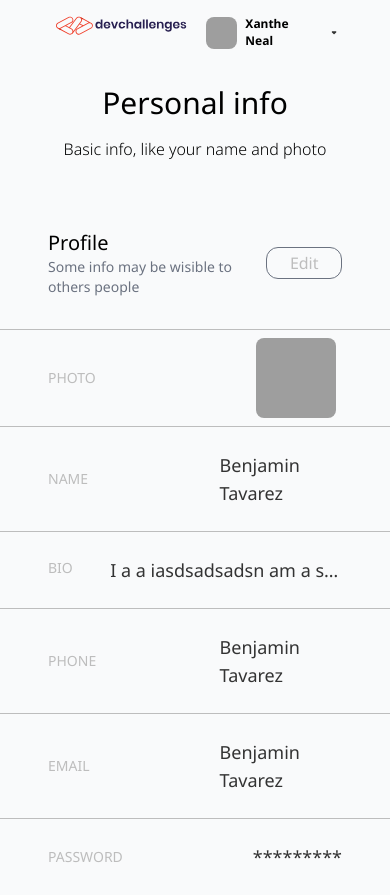
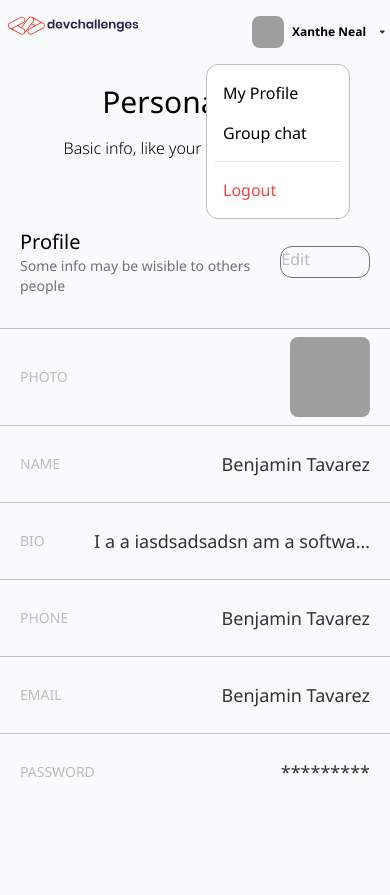
Before and after one commit to SirBeho/Autentification, a PHP site: page /profile.html in a window 390 px wide. After the commit the page ends 777 px from the top, so only its background shows below. Run offline with PHP 8.4, Linux system fonts and the light colour scheme; grey boxes are pictures that could not be loaded.

Commit message:
profile edit

```diff
--- a/css/output.css
+++ b/css/output.css
@@ -534,6 +534,54 @@ video {
   --tw-backdrop-sepia:  ;
 }
 
+.absolute {
+  position: absolute;
+}
+
+.relative {
+  position: relative;
+}
+
+.bottom-0 {
+  bottom: 0px;
+}
+
+.left-0 {
+  left: 0px;
+}
+
+.bottom-96 {
+  bottom: 24rem;
+}
+
+.left-96 {
+  left: 24rem;
+}
+
+.right-0 {
+  right: 0px;
+}
+
+.left-10 {
+  left: 2.5rem;
+}
+
+.right-10 {
+  right: 2.5rem;
+}
+
+.top-4 {
+  top: 1rem;
+}
+
+.top-10 {
+  top: 2.5rem;
+}
+
+.top-16 {
+  top: 4rem;
+}
+
 .m-5 {
   margin: 1.25rem;
 }
@@ -568,6 +626,10 @@ video {
 
 .mt-8 {
   margin-top: 2rem;
+}
+
+.mb-2 {
+  margin-bottom: 0.5rem;
 }
 
 .flex {
@@ -655,6 +721,27 @@ video {
   width: 10rem;
 }
 
+.w-96 {
+  width: 24rem;
+}
+
+.w-min {
+  width: -moz-min-content;
+  width: min-content;
+}
+
+.w-\[4\.5rem\] {
+  width: 4.5rem;
+}
+
+.w-12 {
+  width: 3rem;
+}
+
+.w-36 {
+  width: 9rem;
+}
+
 .max-w-3xl {
   max-width: 48rem;
 }
@@ -744,6 +835,10 @@ video {
   border-top-width: 1px;
 }
 
+.border-b {
+  border-bottom-width: 1px;
+}
+
 .border-\[\#BDBDBD\] {
   --tw-border-opacity: 1;
   border-color: rgb(189 189 189 / var(--tw-border-opacity));
@@ -767,6 +872,15 @@ video {
 .bg-gray-50 {
   --tw-bg-opacity: 1;
   background-color: rgb(249 250 251 / var(--tw-bg-opacity));
+}
+
+.bg-transparent {
+  background-color: transparent;
+}
+
+.bg-white {
+  --tw-bg-opacity: 1;
+  background-color: rgb(255 255 255 / var(--tw-bg-opacity));
 }
 
 .object-cover {
@@ -817,9 +935,53 @@ video {
   padding-bottom: 2rem;
 }
 
+.px-5 {
+  padding-left: 1.25rem;
+  padding-right: 1.25rem;
+}
+
+.py-2 {
+  padding-top: 0.5rem;
+  padding-bottom: 0.5rem;
+}
+
+.px-10 {
+  padding-left: 2.5rem;
+  padding-right: 2.5rem;
+}
+
+.py-10 {
+  padding-top: 2.5rem;
+  padding-bottom: 2.5rem;
+}
+
+.py-6 {
+  padding-top: 1.5rem;
+  padding-bottom: 1.5rem;
+}
+
+.py-9 {
+  padding-top: 2.25rem;
+  padding-bottom: 2.25rem;
+}
+
+.px-2 {
+  padding-left: 0.5rem;
+  padding-right: 0.5rem;
+}
+
+.px-4 {
+  padding-left: 1rem;
+  padding-right: 1rem;
+}
+
 .ps-4 {
   -webkit-padding-start: 1rem;
           padding-inline-start: 1rem;
+}
+
+.pb-5 {
+  padding-bottom: 1.25rem;
 }
 
 .text-center {
@@ -926,9 +1088,39 @@ video {
   color: rgb(0 0 0 / var(--tw-text-opacity));
 }
 
+.text-gray-400 {
+  --tw-text-opacity: 1;
+  color: rgb(156 163 175 / var(--tw-text-opacity));
+}
+
+.text-red-500 {
+  --tw-text-opacity: 1;
+  color: rgb(239 68 68 / var(--tw-text-opacity));
+}
+
 .outline-none {
   outline: 2px solid transparent;
   outline-offset: 2px;
+}
+
+.hover\:bg-gray-500:hover {
+  --tw-bg-opacity: 1;
+  background-color: rgb(107 114 128 / var(--tw-bg-opacity));
+}
+
+.hover\:bg-gray-300:hover {
+  --tw-bg-opacity: 1;
+  background-color: rgb(209 213 219 / var(--tw-bg-opacity));
+}
+
+.hover\:bg-gray-200:hover {
+  --tw-bg-opacity: 1;
+  background-color: rgb(229 231 235 / var(--tw-bg-opacity));
+}
+
+.hover\:bg-gray-100:hover {
+  --tw-bg-opacity: 1;
+  background-color: rgb(243 244 246 / var(--tw-bg-opacity));
 }
 
 @media (min-width: 640px) {
--- a/profile.html
+++ b/profile.html
@@ -12,7 +12,7 @@
 <body>
     <div class="min-h-screen flex flex-col items-center font-['Noto_Sans'] bg-gray-50 ">
 
-        <div class="flex justify-between w-screen px-12 py-4">
+        <div class="flex justify-between w-screen sm:px-12 py-4 relative">
             <div class="w-40 ">
                 <img class="ms-2" src="./images/devchallenges.svg" alt="logo" />
             </div>
@@ -24,7 +24,35 @@
                 <span class="font-semibold text-xs leading-snug">Xanthe Neal</span>
                 <div class="w-4 rotate-180"><img src="./images/arrow.svg" alt="logo" /></div>
             </div>
+
+            <div class="border border-[#BDBDBD] rounded-xl p-2 w-36 bg-white absolute top-16 right-10 h-">
+                <div class="border-b ">
+                   <div class="p-2 hover:bg-gray-100 rounded-xl">
+                        <div>
+                            <img src="" alt="">
+                        </div>
+                        <a href="">My Profile</a>
+                    </div>
+                    <div class="p-2 mb-2 hover:bg-gray-100 rounded-xl">
+                        <div>
+                            <img src="" alt="">
+                        </div>
+                        <a href="">Group chat</a>
+                    </div>
+                </div>
+                <div class="mt-2 p-2 hover:bg-gray-100 rounded-xl text-red-500">
+                    <div>
+                        <img src="" alt="">
+                    </div>
+                    <a href="">Logout</a>
+                </div>
+
+            </div>
+
         </div>
+
+
+
 
         <div class="w-fit text-center m-5">
             <h1 class="text-3xl ">Personal info</h1>
@@ -34,49 +62,49 @@
         <!-- cuadro -->
         <div class="w-full max-w-3xl sm:border border-[#BDBDBD] rounded-xl text-[#333]">
 
-            <div class="px-12 py-8 flex flex-row justify-between items-center">
+            <div class="px-5 sm:px-12 py-8 flex flex-row justify-between items-center">
                 <div>
                     <h3 class="font-normal text-xl leading-snug text-black">Profile</h3>
                     <p class="text-sm font-normal text-gray-500 ">Some info may be wisible to others people</p>
                 </div>
 
-                <button type="submit" class="w-24 h-8 border border-gray-500 rounded-xl text-[#BDBDBD]">
+                <a href="profile_edit.html"  type="submit" class="w-24 h-8 border border-gray-500 rounded-xl text-[#BDBDBD]">
                     Edit
-                </button>
+                </a>
             </div>
 
-            <form class=" flex flex-col  text-[#BDBDBD] text-sm leading-6">
+            <form class=" flex flex-col text-[#BDBDBD] text-sm leading-6">
 
-                <div  class=" flex items-center border-t border-[#BDBDBD] p-2 px-12">
+                <div  class=" flex items-center justify-between sm:justify-start border-t border-[#BDBDBD] p-2 px-5 sm:px-12">
                     <h3 class="w-52">PHOTO</h3>
                     <div class="h-20 w-20  overflow-hidden rounded-lg ">
                         <img class="w-full h-full object-cover" src="https://img.freepik.com/foto-gratis/cierrese-encima-retrato-cara-joven-hombre-barbudo_171337-2887.jpg?w=2000" alt="">
                     </div>
                 </div>
 
-                <div  class=" flex items-center border-t border-[#BDBDBD] p-6  px-12">
+                <div  class=" flex items-center justify-between sm:justify-start border-t border-[#BDBDBD] p-6  px-5 sm:px-12">
                     <h3 class="w-52">NAME</h3>
-                    <h3 class="text-lg text-[#333]">Benjamin Tavarez</h3>
+                    <h3 class="text-lg text-[#333] whitespace-nowrap">Benjamin Tavarez</h3>
                 </div>
 
-                <div  class=" flex  border-t border-[#BDBDBD] p-6  px-12">
+                <div  class=" flex items-center justify-between sm:justify-start border-t border-[#BDBDBD] p-6  px-5 sm:px-12">
                     <h3 class="w-52">BIO</h3>
                     <h3 class="max-w-md text-lg text-[#333] overflow-hidden whitespace-nowrap text-ellipsis ">I a a iasdsadsadsn am a software deam ar and aasdsads  devchallenges benjamin vares teaa</h3>
                 </div>
 
-                <div  class=" flex items-center border-t border-[#BDBDBD] p-6 px-12">
+                <div  class=" flex items-center justify-between sm:justify-start border-t border-[#BDBDBD] p-6 px-5 sm:px-12">
                     <h3 class="w-52">PHONE</h3>
-                    <h3 class="text-lg text-[#333]">Benjamin Tavarez</h3>
+                    <h3 class="text-lg text-[#333] whitespace-nowrap">Benjamin Tavarez</h3>
                 </div>
 
-                <div  class=" flex items-center border-t border-[#BDBDBD] p-6 px-12">
+                <div  class=" flex items-center justify-between sm:justify-start border-t border-[#BDBDBD] p-6 px-5 sm:px-12">
                     <h3 class="w-52">EMAIL</h3>
-                    <h3 class="text-lg text-[#333]">Benjamin Tavarez</h3>
+                    <h3 class="text-lg text-[#333] whitespace-nowrap">Benjamin Tavarez</h3>
                 </div>
 
-                <div  class=" flex items-center border-t border-[#BDBDBD] p-6 px-12">
+                <div  class=" flex items-center justify-between  sm:justify-start border-t border-[#BDBDBD] p-6 px-5 sm:px-12">
                     <h3 class="w-52">PASSWORD</h3>
-                    <h3 class="text-lg text-[#333]">*********</h3>
+                    <h3 class="text-lg text-[#333] whitespace-nowrap">*********</h3>
                 </div>
 
             </form>
```
Also changed, not shown: other parts of css/output.css (+45 -0 lines), profile_edit.html (added, +90 -0 lines).
